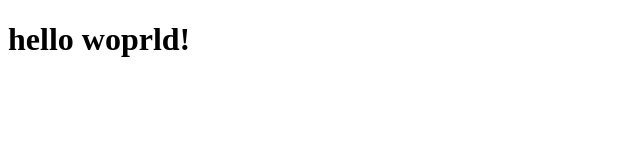
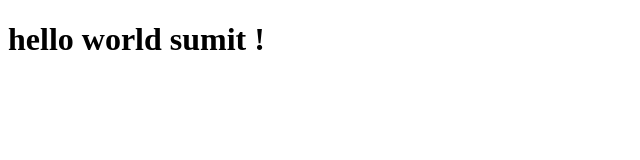
Before and after one commit to SUMITSAXENA98/jenkins-test, a plain HTML site: page index.html in a window 1280 px wide. Shown: the whole page, without its empty margins (0-640 px from the left). Drawn offline with Linux system fonts and the light colour scheme.

Commit message:
Update index.html

```diff
--- a/index.html
+++ b/index.html
@@ -5,7 +5,7 @@
     <title>Document</title>
 </head>
 <body>
-    <h1>hello woprld!</h1>
+    <h1>hello world  sumit !</h1>
 
 </body>
 </html>
```
